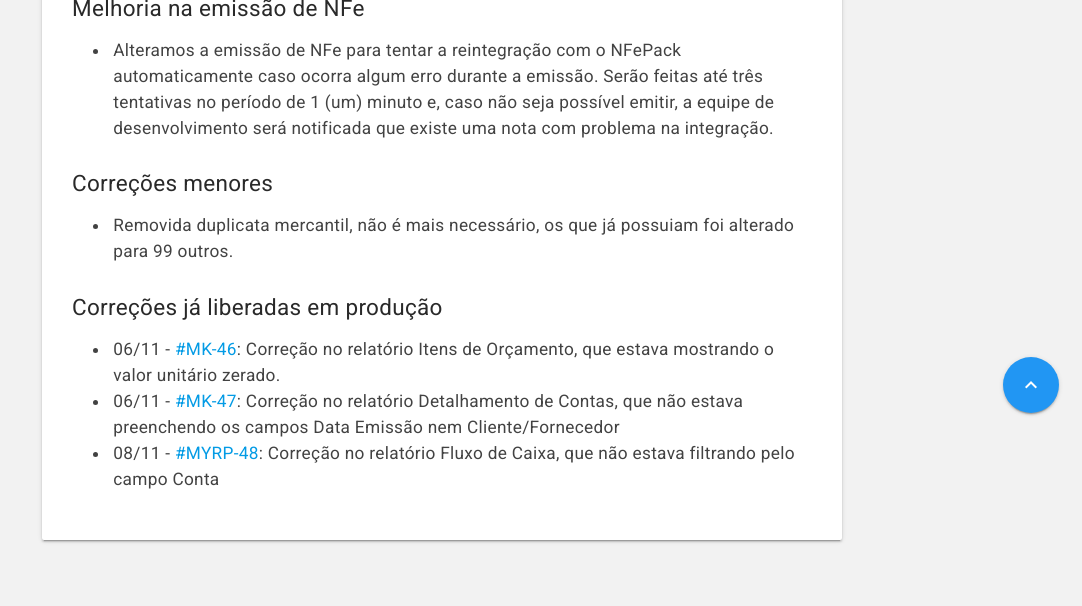
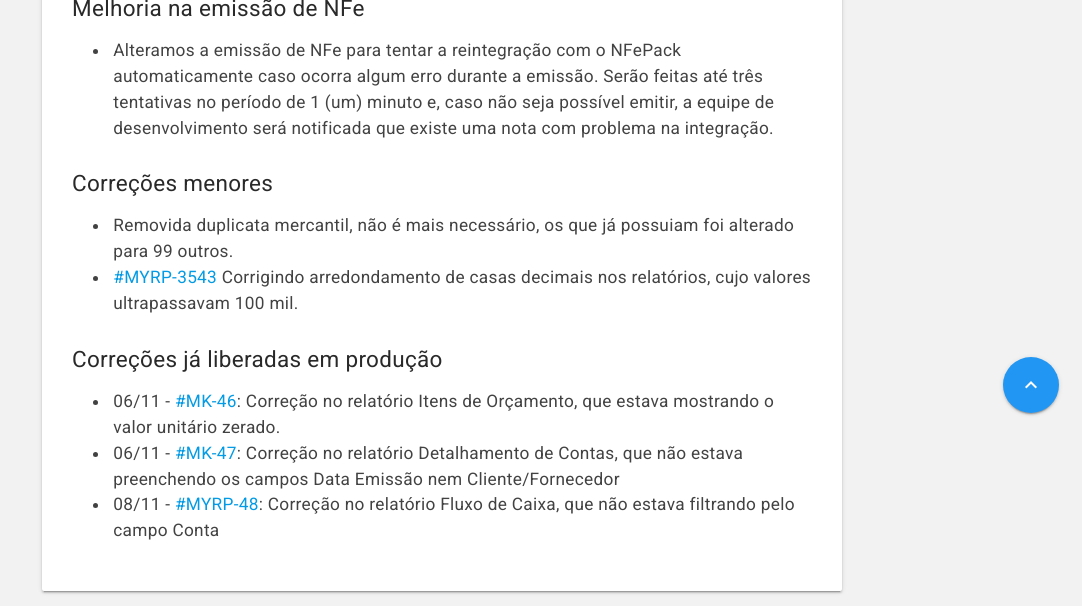
Before and after one commit to myrp-maicon/changelog-myrp, a Jekyll site: the page built from docs/myrp/18.11.02.md, in a window 1280 px wide. Shown: the part 464-1070 px from the top of the page, without its empty margins (198-1280 px from the left). Built offline with Jekyll 4.4.1, drawn with Linux system fonts in a browser that asks for light colours; nearby versions of some CDN libraries; our own code applies the rules of GitHub Pages for plain Markdown files; the repository's description, which GitHub fills in, is left out; before the commit the page ends 1019 px from its top, so only the background shows below that.

Commit message:
Update 18.11.02.md

```diff
--- a/docs/myrp/18.11.02.md
+++ b/docs/myrp/18.11.02.md
@@ -9,6 +9,7 @@ As alterações estarão disponíveis no ambiente demo.myrp.com.br (212) na ter
 
 ## Correções menores
 * Removida duplicata mercantil, não é mais necessário, os que já possuiam foi alterado para 99 outros.
+* [#MYRP-3543](https://devmyrp.atlassian.net/browse/MYRP-3543) Corrigindo arredondamento de casas decimais nos relatórios, cujo valores ultrapassavam 100 mil.
 
 ## Correções já liberadas em produção
 * 06/11 - [#MK-46](https://devmyrp.atlassian.net/browse/MK-46): Correção no relatório Itens de Orçamento, que estava mostrando o valor unitário zerado.
```
